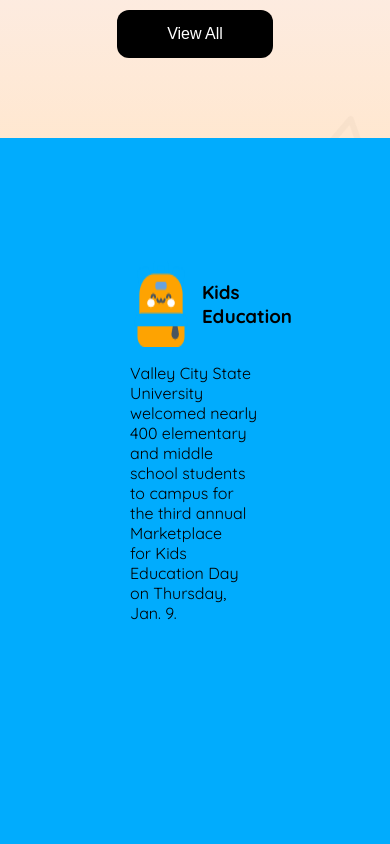
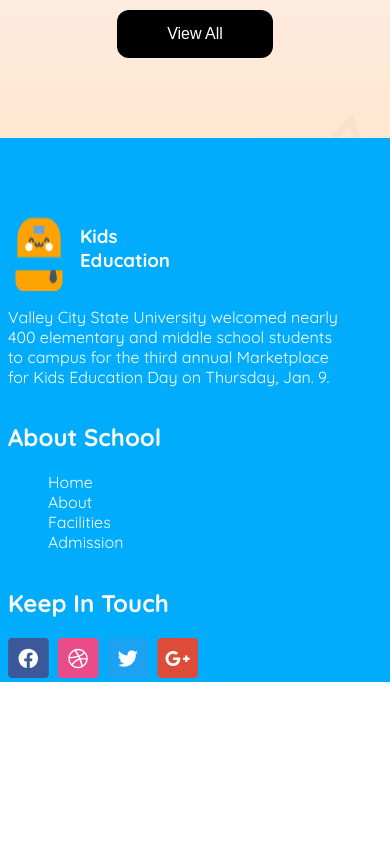
Before and after one commit to TIMIT75E/assigment-2-tumit, a plain HTML site: page index.html in a window 390 px wide. Shown: the part 3120-3964 px from the top of the page. After the commit the page ends 3802 px from the top, so only its background shows below. Drawn offline with Linux system fonts and the light colour scheme.

Commit message:
compelet the responsiveness of footer

```diff
--- a/style/style.css
+++ b/style/style.css
@@ -245,6 +245,7 @@ body {
     max-width: 11140px;
     margin: 0 auto;
     background-color: #01ACFD;
+    color: white;
 }
 .kid-education{
     display: flex;
@@ -325,7 +326,13 @@ body {
     }
     .kid-education{
         flex-direction: column;
-        justify-content: start;
-
+        align-items: flex-start;
+        text-align: left;
+    }
+    .kid-bag{
+        margin-top: 67px;
+    }
+    .first-part{
+        margin: 0px 8px;
     }
 }
```
